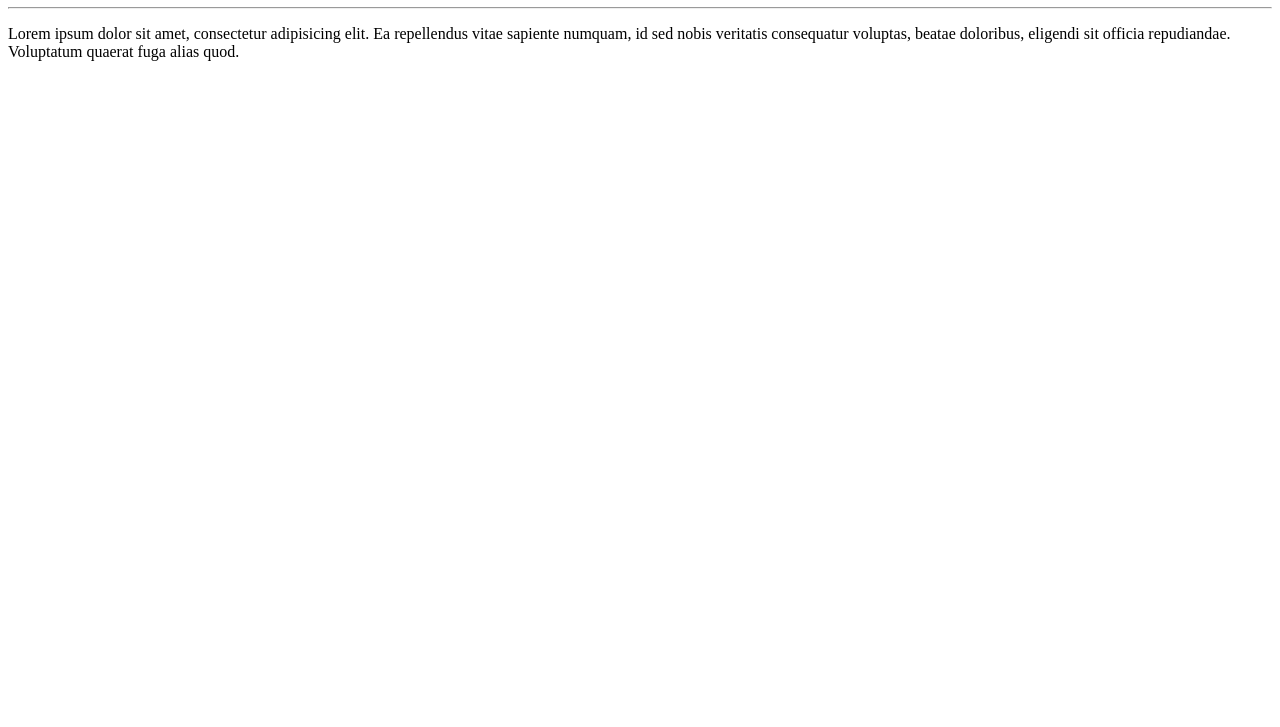
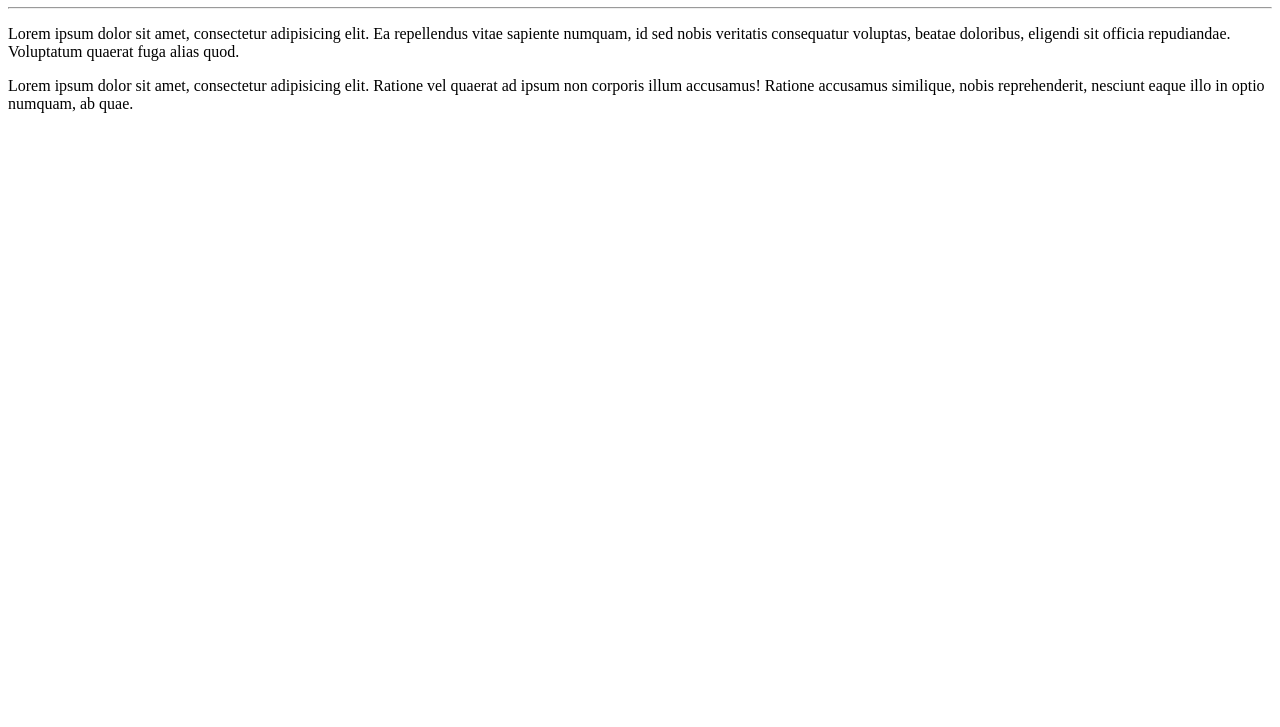
Before and after one commit to RafaelElias1994/OlaMundo, a plain HTML site: page site-exemplo/index.html in a window 1280 px wide. Shown: the part 73-800 px from the top of the page. Drawn offline with Linux system fonts and the light colour scheme.

Commit message:
Adicionei um paragrafo

```diff
--- a/site-exemplo/index.html
+++ b/site-exemplo/index.html
@@ -9,5 +9,6 @@
     <h1>Olá, Mundo!</h1>
     <hr>
     <p>Lorem ipsum dolor sit amet, consectetur adipisicing elit. Ea repellendus vitae sapiente numquam, id sed nobis veritatis consequatur voluptas, beatae doloribus, eligendi sit officia repudiandae. Voluptatum quaerat fuga alias quod.</p>
+    <p>Lorem ipsum dolor sit amet, consectetur adipisicing elit. Ratione vel quaerat ad ipsum non corporis illum accusamus! Ratione accusamus similique, nobis reprehenderit, nesciunt eaque illo in optio numquam, ab quae.</p>
 </body>
 </html>
```
